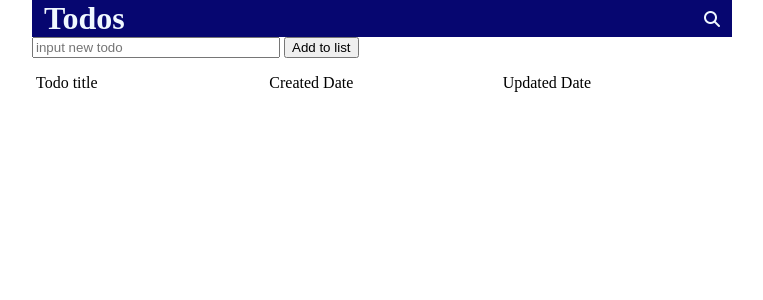
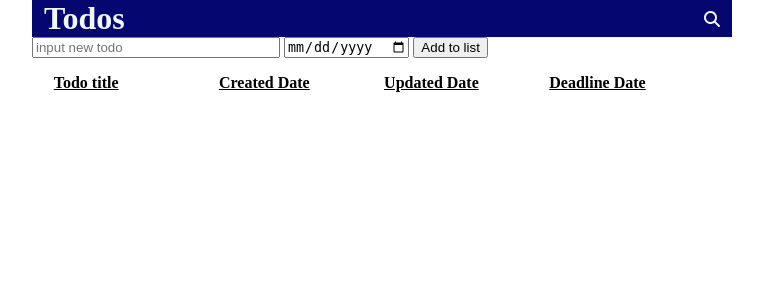
Before and after one commit to t-taro/My_todo_app, a PHP site: page / in a window 1280 px wide. Shown: the top 300 px of the page, without its empty margins (258-1021 px from the left). Run offline with PHP 8.4, Linux system fonts and the light colour scheme; data that the repository does not hold is empty; some libraries are stand-ins or nearby versions.

Commit message:
deadline function is implemented

```diff
--- a/index.css
+++ b/index.css
@@ -6,6 +6,10 @@ body{
   width: 700px;
   margin: 0 auto;
   position: relative;
+}
+
+p,label{
+  user-select: none;
 }
 
 header{
@@ -74,6 +78,19 @@ header h1{
   width: 240px;
 }
 
+#columnTitles>p:first-of-type{
+  margin-left: 21.75px;
+}
+
+#columnTitles>p:last-of-type{
+  margin-right: 21.56px;
+}
+
+.columnTitle{
+  font-weight: bold;
+  text-decoration: underline;
+}
+
 ul{
   margin: 0;
   padding: 0;
@@ -86,8 +103,8 @@ ul li{
 }
 
 li p{
-  width: 300px;
   margin-left: 4px;
+  flex:1;
 }
 
 .hidden{
--- a/index.php
+++ b/index.php
@@ -32,24 +32,26 @@
         <input type="submit" id="searchBtn" value="Search">
       </form>
     </div>
+
     <section id="add_todo">
       <form action="post.php" method="post">
         <input type="text" id="add_new_todo" name="newTitle" placeholder="input new todo">
+        <input type="date" id="deadline" name="deadline">
         <input type="submit" value="Add to list">
       </form>
     </section>
 
     <section id="todo_list">
       <ul>
-        <li>
+        <li id = "columnTitles">
           <p class="columnTitle">Todo title</p>
           <p class="columnTitle">Created Date</p>
           <p class="columnTitle">Updated Date</p>
+          <p class="columnTitle">Deadline Date</p>
         </li>
         <?php foreach($result as $row){ ?>
             <li>
               <form action="check.php" method="post">
-                <!-- $_POSTに$row[id]を渡したいが、渡し方がわからない。。。 -->
                 <input type="checkbox" class="checkbox" name="newState[]" value="<?php
                 if ($row['state'] == 0){
                   echo 0;
@@ -74,6 +76,12 @@
               echo $updatedDate['formatedUpdatedDate'];
               ?></p>
 
+              <p><?php
+              $dsh = $db->query('select date_format(deadline, "%Y-%m-%d") as formatedDeadlineDate from todos where id = '.$row['id']);
+              $deadlineDate = $dsh->fetch(PDO::FETCH_ASSOC);
+              echo $deadlineDate['formatedDeadlineDate'];
+              ?></p>
+
               <form action="delete.php" method="post">
                 <input type="text" class="hidden" name="deleteTitleId" value="<?= $row['id'] ?>" readonly>
                 <input type="submit" value="x">
```
Also changed, not shown: post.php (+19 -3 lines).
